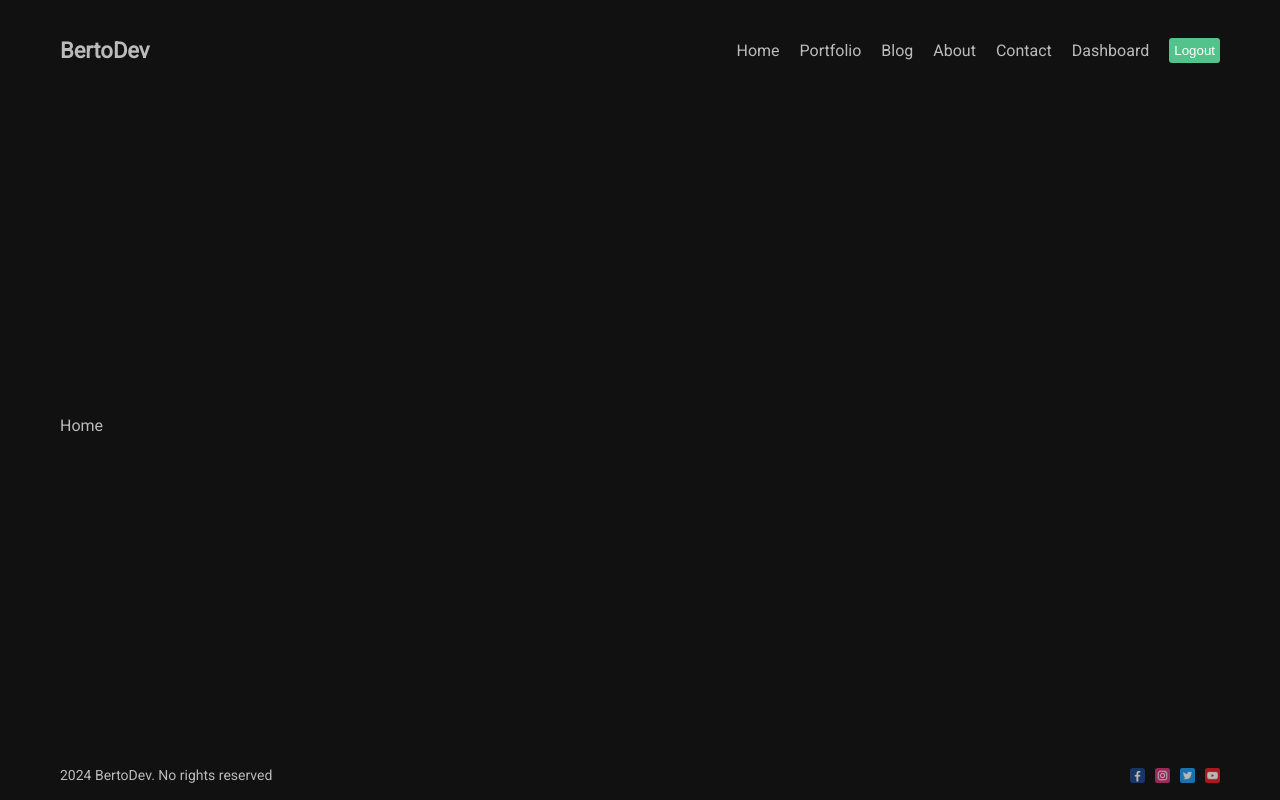
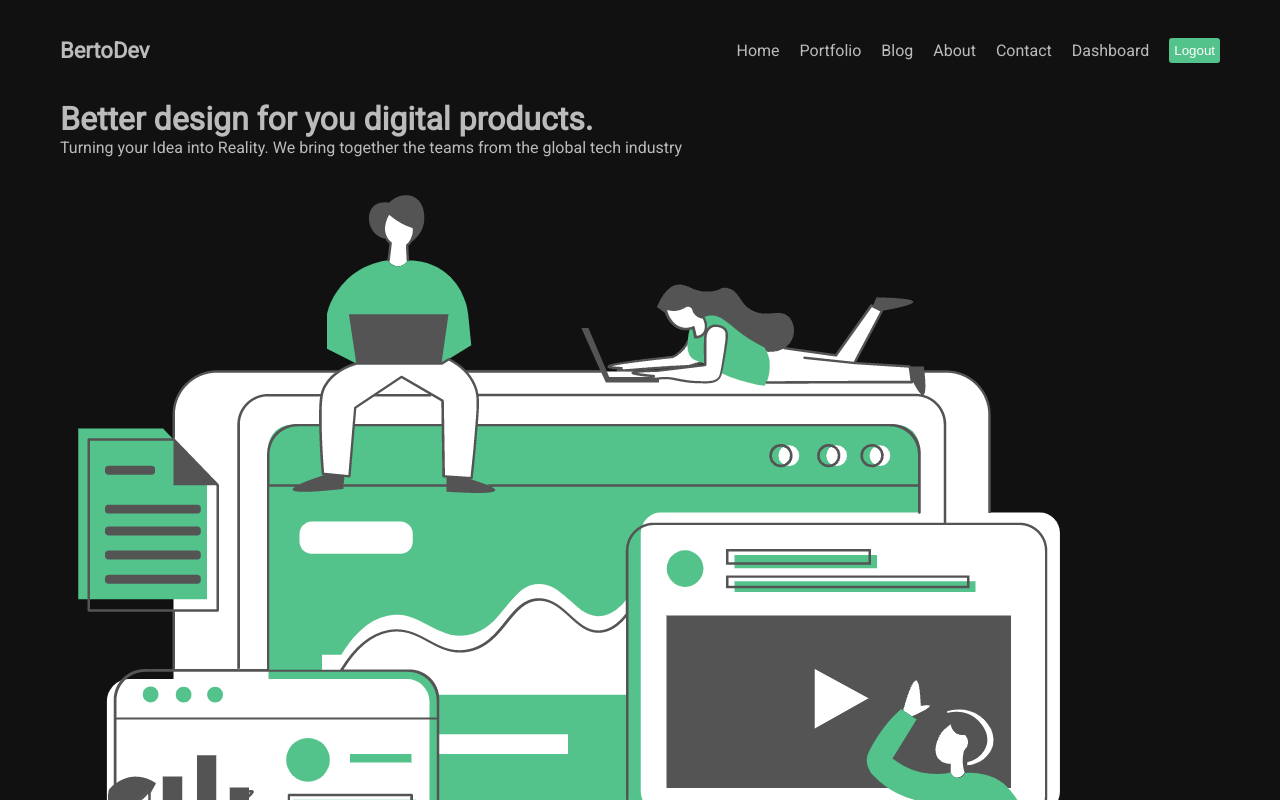
Before and after one commit to BertoRamosM/Next-tutorial-refresh, a Next.js app: page / in a window 1280 px wide. Shown: the top 800 px of the page. Built offline with nearby package versions, Linux system fonts and the light colour scheme.

Commit message:
working on main page

```diff
--- a/next.config.mjs
+++ b/next.config.mjs
@@ -1,4 +1,10 @@
 /** @type {import('next').NextConfig} */
-const nextConfig = {};
+const nextConfig = {
+  images: {
+    domains: [
+      "images.pexels.com",
+    ]
+  }
+};
 
 export default nextConfig;
--- a/src/app/page.jsx
+++ b/src/app/page.jsx
@@ -1,10 +1,18 @@
 import Image from "next/image";
 import styles from "./page.module.css";
+import Hero from '/public/hero.png'
 
 export default function Home() {
   return (
     <div className="">
-      Home
+      <div className={styles.texts}>
+        <h1>Better design for you digital products.</h1>
+        <p>Turning your Idea into Reality. We bring together the teams from the global tech industry</p>
+      </div>
+
+      <div className={styles.imgContainer}>
+        <Image src={Hero} alt="" className={styles.image} />
+        </div>
     </div>
   );
 }
```
